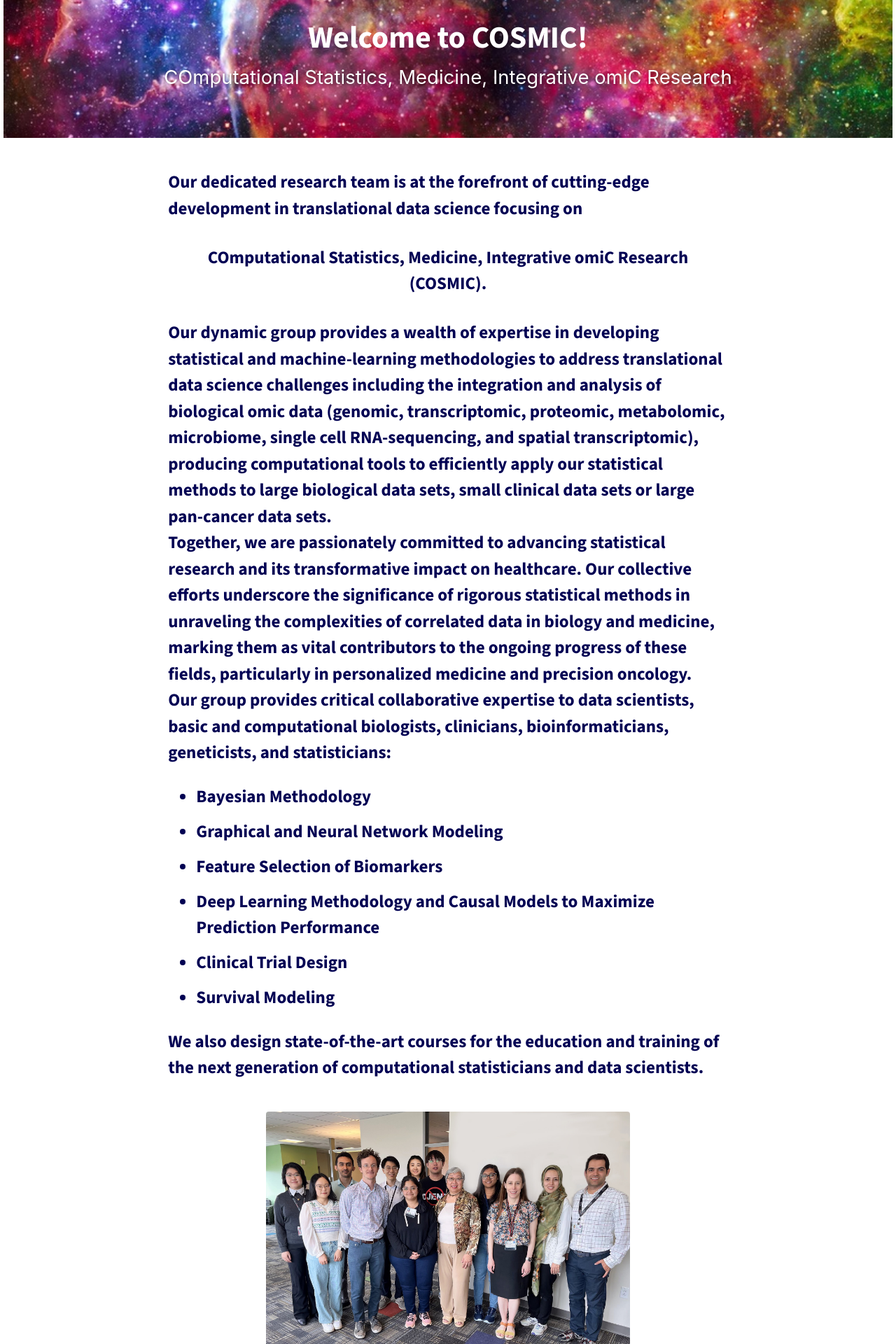
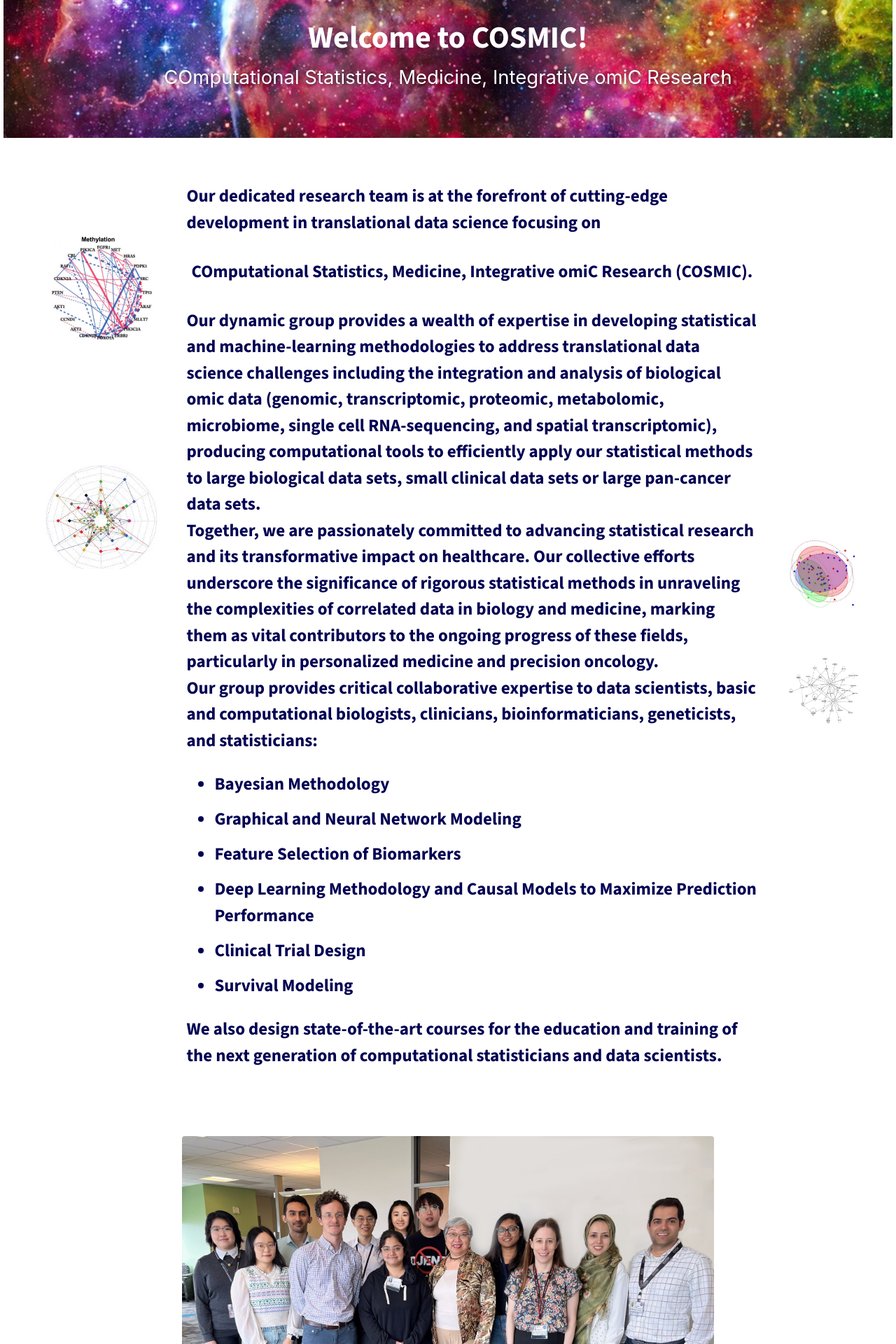
Before and after one commit to KimAnhDoMDA/COSMIC, a Jekyll site: the page built from pages/splash-page.md, in a window 1280 px wide. Shown: the part 446-2366 px from the top of the page at 70% size. Built offline with Jekyll 4.4.1, drawn with Linux system fonts in a browser that asks for light colours; cached includes are drawn as plain includes.

Commit message:
Updated Splash & Gallery

```diff
--- a/assets/css/main.scss
+++ b/assets/css/main.scss
@@ -100,7 +100,7 @@ body {
 }
 
 
-.center {
+.photoCenter {
     display: block;
     margin-left: auto;
     margin-right: auto;
@@ -538,3 +538,72 @@ image{
 .archive__item-title:hover {
   color: red; /* Change to the color you prefer */
 }
+
+.photoContainer {
+  display: flex;
+  flex-direction: row;
+  align-items: flex-start;
+  justify-content: center;
+  flex-wrap: nowrap;
+}
+.bioContent {
+  max-width: 1250px;
+  padding: 20px;
+  text-align: left;
+  font-size: 25px;
+}
+
+.side-image, .sideImg {
+  display: flex;
+  flex-direction: column;
+  align-items: flex-end;
+  margin-bottom: 20px;
+  flex-wrap: nowrap;
+  align-self: center;
+}
+
+@media (max-width: 768px) {
+  .photoContainer {
+      flex-direction: column;
+  }
+  .side-image {
+    width: 100%;
+  }
+  .columnContainer, .bioContent{
+    width: 100%;
+  }
+
+  .bioContent {
+      padding: 10px;
+  }
+}
+
+.spaced-image {
+  margin-top: 4em;
+  margin-bottom: 4em; /* Adjust this value to set the desired space */
+  height: auto;
+}
+
+.top-aligned {
+  align-self: flex-start; /* Align the first image to the top */
+  width: 40%;
+}
+
+.columnContainer {
+  display: flex;
+  flex-direction: column;
+  justify-content: space-between;
+  align-items: flex-start;
+  min-width: 200px;
+}
+
+.center{
+  display: block;
+  margin-left: auto;
+  margin-right: auto;
+  width: 95%;
+}
+
+.toTheLeft{
+  margin-left: 20%;
+}
--- a/pages/splash-page.md
+++ b/pages/splash-page.md
@@ -90,34 +90,53 @@ feature_row3:
 
 
 ---
-<div class="center" style="max-width: 1250px; font-size: 25px;">
-  <p style="text-align: left; font-size: 25px;">
-  Our dedicated research team is at the forefront of cutting-edge development in translational data science focusing on
-  <p style="text-align: center; font-size: 25px;"><b>COmputational Statistics, Medicine, Integrative omiC Research (COSMIC).</b></p>
-  Our dynamic group provides a wealth of expertise in developing statistical and machine-learning methodologies to address translational data science challenges including the integration and analysis of biological omic data (genomic, transcriptomic, proteomic, metabolomic, microbiome, single cell RNA-sequencing, and spatial transcriptomic),
-  producing computational tools to efficiently apply our statistical methods to large biological data sets, small clinical data sets or large pan-cancer data sets.
-  <br/>
-  Together, we are passionately committed to advancing statistical research and its transformative impact on healthcare.
-  Our collective efforts underscore the significance of rigorous statistical methods in unraveling the complexities of correlated data in biology and medicine, marking them as vital contributors to the ongoing progress of these fields, particularly in personalized medicine and precision oncology.
-  <br/>
-  Our group provides critical collaborative expertise to data scientists, basic and computational biologists, clinicians, bioinformaticians, geneticists, and statisticians:
-  <ul>
-    <li style="font-size: 25px;">Bayesian Methodology</li>
-    <li style="font-size: 25px;">Graphical and Neural Network Modeling</li>
-    <li style="font-size: 25px;">Feature Selection of Biomarkers</li>
-    <li style="font-size: 25px;">Deep Learning Methodology and Causal Models to Maximize Prediction Performance</li>
-    <li style="font-size: 25px;">Clinical Trial Design</li>
-    <li style="font-size: 25px;">Survival Modeling</li>
-  </ul>
-  We also design state-of-the-art courses for the education and training of the next generation of computational statisticians and data scientists.</p>
+<div>
+<div class="photoContainer">
+  <div class="columnContainer">
+  <div class="side-image">
+    <img src="/assets/images/misc/side-image1.JPG" alt="DINGO graph" class="spaced-image top-aligned" style="width: 80%; margin-left:20%;">
+    <img src="/assets/images/misc/iBRIGHT.JPG" alt="iBRIGHT 2019 Conference" class="spaced-image top-aligned" style="width: 80%; margin-left: 20%;">
+  </div>
+  <div class="sideImg">
+
+  </div>
+  </div>
+
+  <div class= "bioContent">
+    <div class="center" style="font-size: 25px;">
+      <p style="text-align: left; font-size: 25px;">
+      Our dedicated research team is at the forefront of cutting-edge development in translational data science focusing on
+      <p style="text-align: center; font-size: 25px;"><b>COmputational Statistics, Medicine, Integrative omiC Research (COSMIC).</b></p>
+      Our dynamic group provides a wealth of expertise in developing statistical and machine-learning methodologies to address translational data science challenges including the integration and analysis of biological omic data (genomic, transcriptomic, proteomic, metabolomic, microbiome, single cell RNA-sequencing, and spatial transcriptomic),
+      producing computational tools to efficiently apply our statistical methods to large biological data sets, small clinical data sets or large pan-cancer data sets.
+      <br/>
+      Together, we are passionately committed to advancing statistical research and its transformative impact on healthcare.
+      Our collective efforts underscore the significance of rigorous statistical methods in unraveling the complexities of correlated data in biology and medicine, marking them as vital contributors to the ongoing progress of these fields, particularly in personalized medicine and precision oncology.
+      <br/>
+      Our group provides critical collaborative expertise to data scientists, basic and computational biologists, clinicians, bioinformaticians, geneticists, and statisticians:
+      <ul>
+        <li style="font-size: 25px;">Bayesian Methodology</li>
+        <li style="font-size: 25px;">Graphical and Neural Network Modeling</li>
+        <li style="font-size: 25px;">Feature Selection of Biomarkers</li>
+        <li style="font-size: 25px;">Deep Learning Methodology and Causal Models to Maximize Prediction Performance</li>
+        <li style="font-size: 25px;">Clinical Trial Design</li>
+        <li style="font-size: 25px;">Survival Modeling</li>
+      </ul>
+      We also design state-of-the-art courses for the education and training of the next generation of computational statisticians and data scientists.</p>
+    </div>
+  </div>
+    <div class="sideImg">
+    <img src="/assets/images/misc/oralMicro.JPG" alt="Oral Microbiome" class="spaced-image top-aligned" style="width: 80%;">
+    <img src="/assets/images/misc/methyNetwork.JPG" alt="Methy Network Group" class="spaced-image top-aligned" style="width: 80%; margin-top: -1em;">
+  </div>
 </div>
-
-<div class="center">
+<div class="photoCenter">
   <figure class="center">
   <img src="./assets/images/people/group.JPG" class="responsive-image" alt="">
   <figcaption>Dr Kim-Anh Do with the COSMIC team 2023</figcaption>
   <a href="mailto:kimdo@mdanderson.org"><p style="text-style: none; text-align: center; font-size:20px">Contact Me</p></a>
   </figure>
+</div>
 </div>
 <a href="#" class="back-to-top">{{ site.data.ui-text[site.locale].back_to_top | default: 'Back to Top' }} &uarr;</a>
 <div>
```
Also changed, not shown: pages/gallery.md (+19 -8 lines), assets/images/misc/iBRIGHT.JPG (added), assets/images/misc/methyNetwork.JPG (added), assets/images/misc/oralMicro.JPG (added), assets/images/misc/side-image1.JPG (added), 2 other files.
